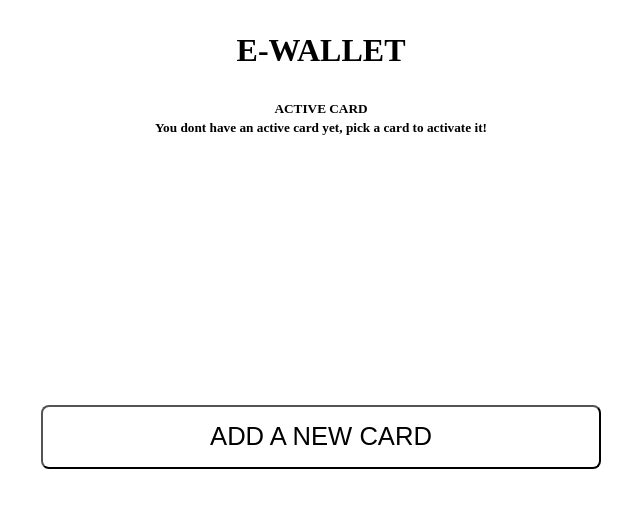
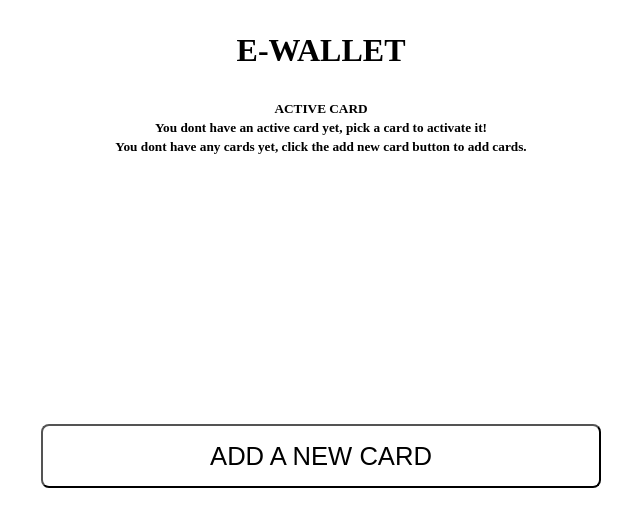
Before and after one commit to JesperSkold/e-wallet-vue, a Vue app in the folder wallet-main/: page / in a window 1280 px wide. Shown: the top 526 px of the page, without its empty margins (319-959 px from the left). Built offline with nearby package versions, Linux system fonts and the light colour scheme.

Commit message:
info on homepage if no cards show text in h5

```diff
--- a/wallet-main/src/views/AddCardPage.vue
+++ b/wallet-main/src/views/AddCardPage.vue
@@ -7,8 +7,8 @@
 				<img v-if="card.vendor" :src="require(`../assets/${card.vendor}.svg`)" alt="currency" class="vendor" />
 			</div>
 			<div class="chip-signal-box">
-				<img v-if="card.vendor==='bitcoin' || card.vendor==='ninja'" src="../assets/wifi_white.svg" alt="" class="signal">
-				<img v-else src="../assets/wifi.svg" alt="" class="signal"/>
+				<img v-if="card.vendor === 'bitcoin' || card.vendor === 'ninja'" src="../assets/wifi_white.svg" alt="" class="signal" />
+				<img v-else src="../assets/wifi.svg" alt="" class="signal" />
 				<img src="../assets/chip.svg" alt="" class="chip" />
 			</div>
 			<p class="card-number">{{ numberFormatting }}</p>
@@ -134,19 +134,19 @@ export default {
 			switch (this.card.vendor) {
 				case "bitcoin":
 					this.cardColor = "#FFB84D";
-					this.textColor = "black"
+					this.textColor = "black";
 					break;
 				case "blockchain":
 					this.cardColor = "#8B58F9";
-					this.textColor = "white"
+					this.textColor = "white";
 					break;
 				case "evil":
 					this.cardColor = "#F33355";
-					this.textColor = "white"
+					this.textColor = "white";
 					break;
 				case "ninja":
 					this.cardColor = "#222222";
-					this.textColor = "white"
+					this.textColor = "white";
 					break;
 				default:
 					this.cardColor = "grey";
@@ -172,6 +172,8 @@ export default {
 				this.errors.push("You must fill out your name!");
 			} else if (this.card.cardHolder.match(/\d+/g)) {
 				this.errors.push("You cant have numbers in your name!");
+			} else if (this.card.cardHolder.length < 4) {
+				this.errors.push("Your name must be longer than 3 letters, sorry!");
 			} else if (this.card.cardHolder.length > 40) {
 				this.errors.push("I'm sorry if you have a long name, but it cant be more than 40 letters!");
 			}
--- a/wallet-main/src/views/HomePage.vue
+++ b/wallet-main/src/views/HomePage.vue
@@ -3,6 +3,7 @@
 		<h1>E-WALLET</h1>
 		<h5>ACTIVE CARD</h5>
 		<h5>{{checkIfActives}}</h5>
+		<h5>{{checkIfCards}}</h5>
 		<CardList :cards="cards" @toggleActive="toggleActive" />
 		<button @click="$emit('changeView')">ADD A NEW CARD</button>
 	</main>
@@ -17,11 +18,6 @@ export default {
 	props: {
 		cards: Array,
 	},
-	data() {
-		return {
-			checkIfActive: null,
-		};
-	},
 	methods: {
 		toggleActive(index) {
 			this.$emit("toggleActive", index);
@@ -35,6 +31,12 @@ export default {
         }
       }
   return "You dont have an active card yet, pick a card to activate it!"
+},
+checkIfCards(){
+	if (this.cards.length) {
+		return ""
+	}
+	return "You dont have any cards yet, click the add new card button to add cards."
 }
 	},
 };
```
